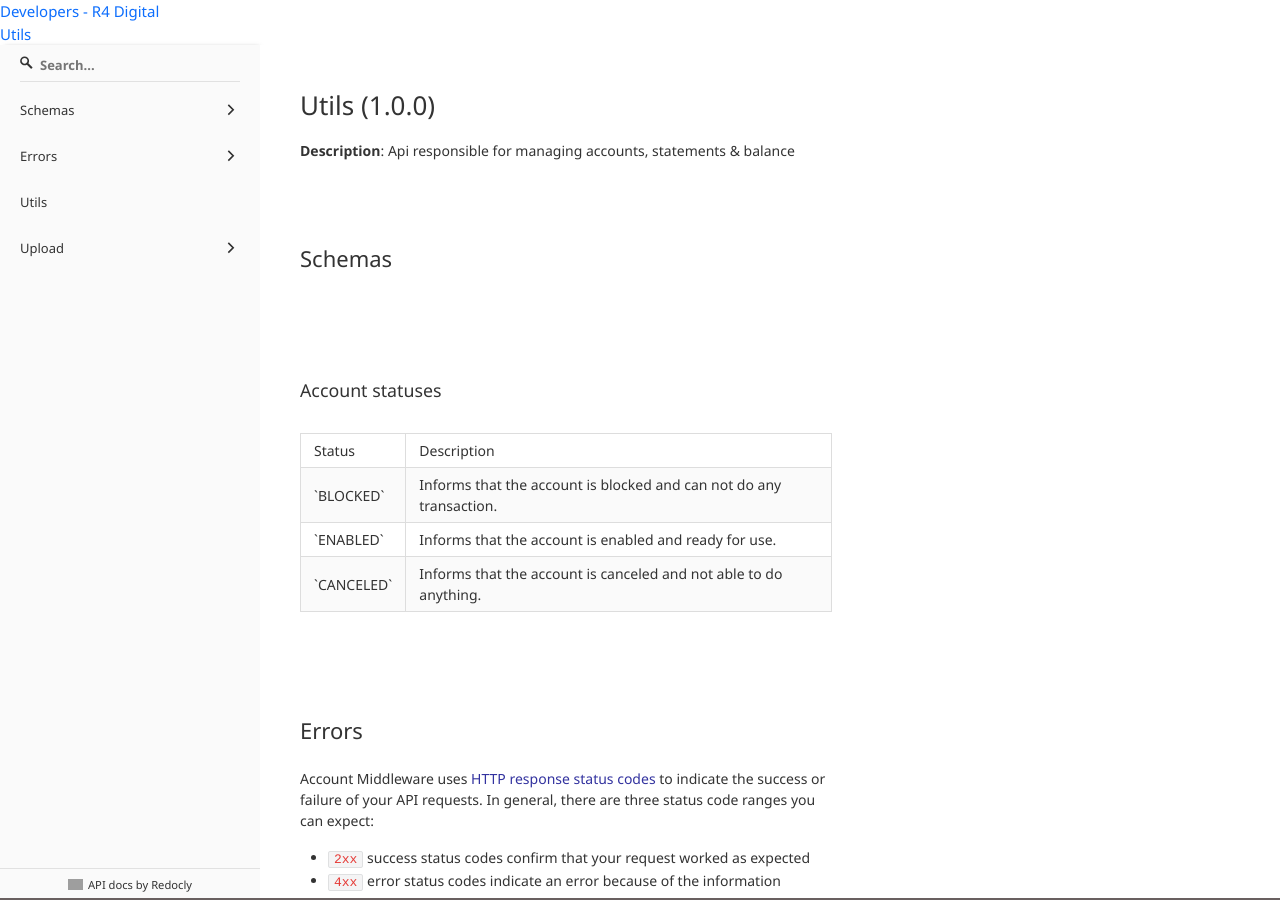
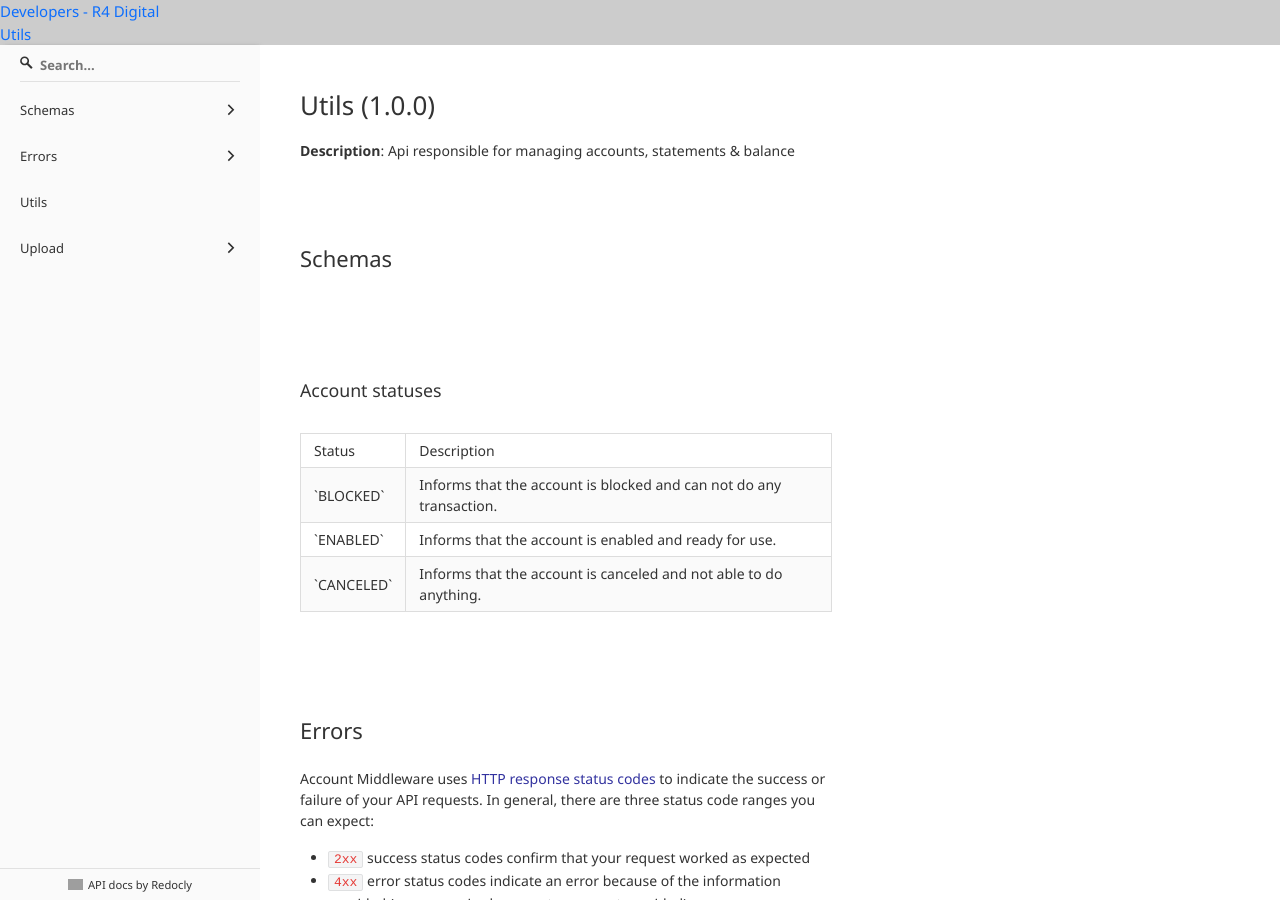
Before and after one commit to r4digital/developers, a Jekyll site: the page built from _apis/utils.html, in a window 1280 px wide and 900 px high. Built offline with Jekyll 4.4.1, drawn with Linux system fonts in a browser that asks for light colours; nearby versions of some CDN libraries; a style sheet for code colours, icons or effects is not loaded; grey boxes are pictures that could not be loaded.

Commit message:
revert colors

```diff
--- a/css/main.css
+++ b/css/main.css
@@ -1,12 +1,12 @@
 :root {
-  --background: white;
+  --background: #cccccc;
 }
 
 body {
   font-size: 15px;
   font-family: "Segoe UI", "SegoeUI", "Helvetica Neue", Helvetica, Arial, sans-serif;
   min-width: 320px;
-  color: rgb(0, 0, 0);
+  color: #fff;
   background-color: var(--background);
   margin: 0;
   padding: 0;
@@ -29,14 +29,11 @@
 
 .apis-content.apis-content-box {
   min-height: 320px;
-  background: repeat-y;
-  background-color: #f4f4f4;
-  border: 3px solid #cccccc;
 }
 
 .apis-content h2 {
   margin: 0;
-  border-bottom: 1px solid rgb(247 57 50);
+  border-bottom: 1px solid rgba(255, 255, 255, 0.1);
   font-size: 25px;
   padding-bottom: 5px;
 }
@@ -45,11 +42,10 @@
   margin: 0;
   white-space: normal;
   text-align: justify;
-  border-bottom: 1px solid #b1b1b1;
 }
 
 .apis-content a {
-  background: rgba(247, 57, 50);
+  background: rgba(255, 255, 255, 0.1);
   padding: 7px;
   display: block;
   text-align: center;
@@ -60,14 +56,7 @@
 .apis-content code {
   display: block;
   padding: 20px;
-  background-color: rgb(234 234 234);
-}
-
-.apis-content a:hover, .apis-content a:active {
-  background: #f7393247;
-  color: var(--background);
-  border: 1px solid;
-  cursor: pointer;
+  background-color: rgba(28, 28, 28, 0.5);
 }
 
 .apis-content a:hover, .apis-content a:active {
@@ -75,14 +64,3 @@
   color: var(--background);
   cursor: pointer;
 }
-
-.ms-CommandButton.ms-CommandButton--pivot.is-active:before, .ms-CommandButton.ms-CommandButton--pivot:hover:before {
-  content: "";
-  height: 2px;
-  position: absolute;
-  left: 0;
-  right: 0;
-  background-color: #696060;
-  bottom: 0;
-  z-index: 5;
-}
```
